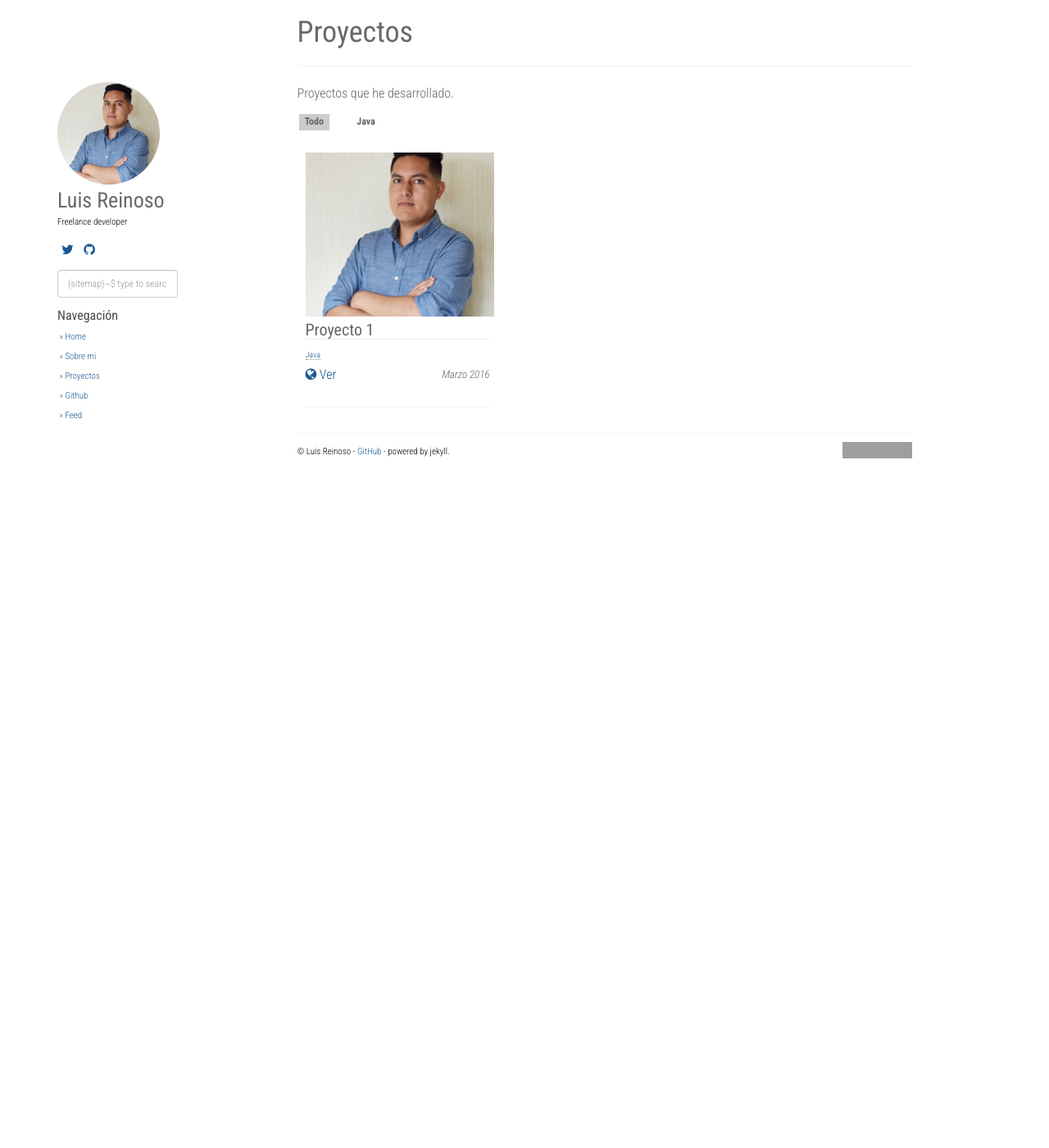
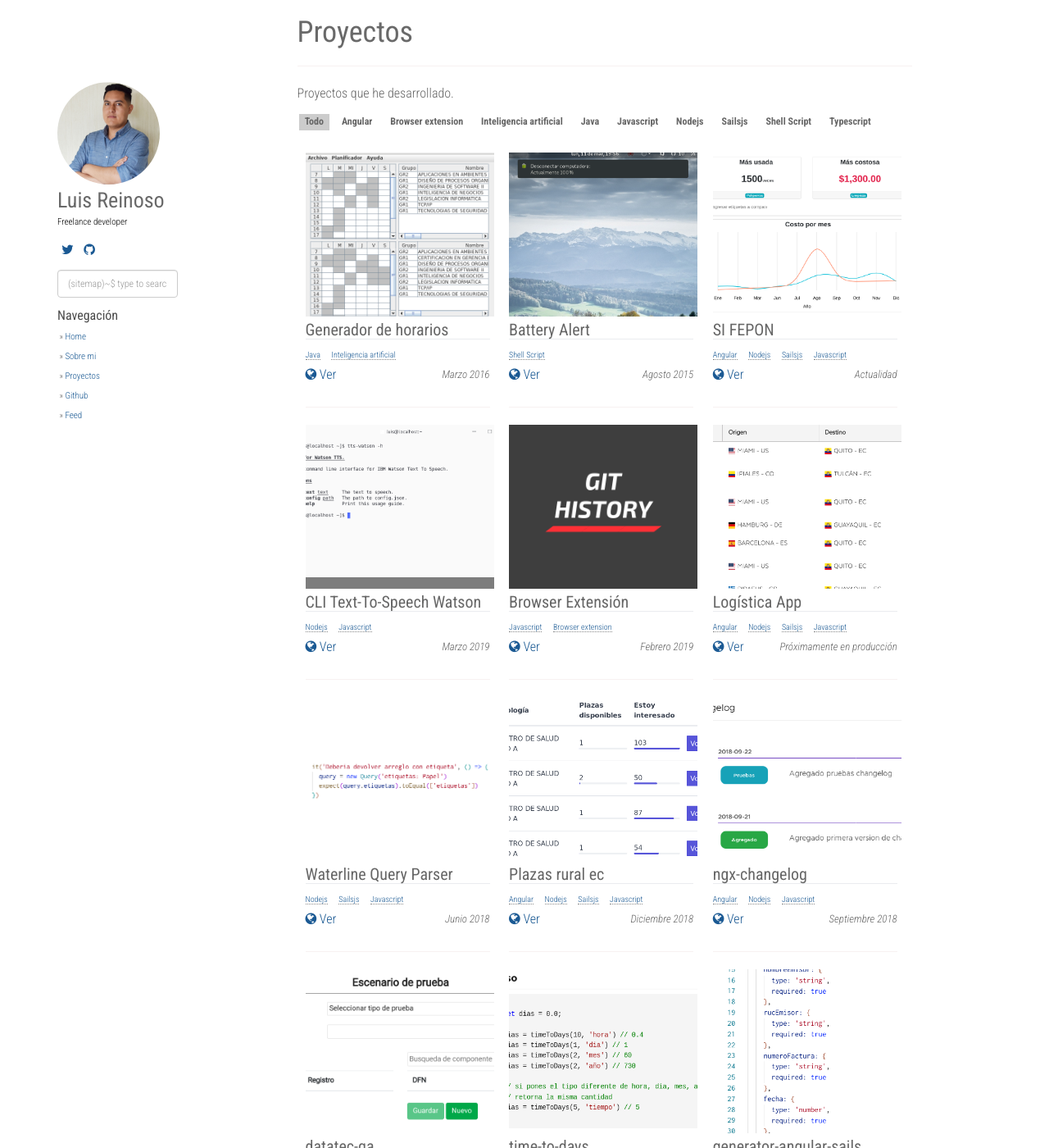
Before and after one commit to LuisReinoso/luisreinoso.github.io, a Jekyll site: the page built from projects.md, in a window 1280 px wide and 1400 px high. Shown: the whole window at 82% size. Built offline with Jekyll 4.4.1, drawn with Linux system fonts in a browser that asks for light colours; nearby versions of some CDN libraries; some of the changed text lies outside the part shown; grey boxes are pictures that could not be loaded.

Commit message:
Agregado proyectos hasta la fecha

```diff
--- a/_data/projects.json
+++ b/_data/projects.json
@@ -1,9 +1,96 @@
 [
 	{
-		"name": "Proyecto 1",
-		"image": "../img/avatar.png",
-		"url": "ejemploProyecto",
+		"name": "Generador de horarios",
+		"image": "../img/proyectos/generadorHorarioEstudiante.png",
+		"url": "https://github.com/LuisReinoso/GeneradorHorarioEstudiante",
 		"date": "Marzo 2016",
-		"tags": ["Java"]
+		"tags": ["Java", "Inteligencia artificial"]
+	},
+	{
+		"name": "Battery Alert",
+		"image": "../img/proyectos/batteryAlert.png",
+		"url": "https://github.com/LuisReinoso/BatteryAlert",
+		"date": "Agosto 2015",
+		"tags": ["Shell Script"]
+	},
+	{
+		"name": "SI FEPON",
+		"image": "../img/proyectos/si-fepon.png",
+		"url": "https://github.com/LuisReinoso/SI-FEPON",
+		"date": "Actualidad",
+		"tags": ["Angular", "Nodejs", "Sailsjs", "Javascript"]
+	},
+	{
+		"name": "CLI Text-To-Speech Watson",
+		"image": "../img/proyectos/cli-watson.png",
+		"url": "https://github.com/LuisReinoso/tts-watson",
+		"date": "Marzo 2019",
+		"tags": ["Nodejs", "Javascript"]
+	},
+	{
+		"name": "Browser Extensión",
+		"image": "../img/proyectos/git-history-browser-extension.png",
+		"url": "https://github.com/LuisReinoso/git-history-browser-extension",
+		"date": "Febrero 2019",
+		"tags": ["Javascript", "Browser extension"]
+	},
+	{
+		"name": "Logística App",
+		"image": "../img/proyectos/logistica.png",
+		"url": "",
+		"date": "Próximamente en producción",
+		"tags": ["Angular", "Nodejs", "Sailsjs", "Javascript"]
+	},
+	{
+		"name": "Waterline Query Parser",
+		"image": "../img/proyectos/waterline-query-language-parser.png",
+		"url": "https://github.com/LuisReinoso/waterline-query-language-parser",
+		"date": "Junio 2018",
+		"tags": ["Nodejs", "Sailsjs", "Javascript"]
+	},
+	{
+		"name": "Plazas rural ec",
+		"image": "../img/proyectos/plazas-rural-ec.png",
+		"url": "https://github.com/LuisReinoso/plazas-rural-ec",
+		"date": "Diciembre 2018",
+		"tags": ["Angular", "Nodejs", "Sailsjs", "Javascript"]
+	},
+	{
+		"name": "ngx-changelog",
+		"image": "../img/proyectos/ngx-changelog.png",
+		"url": "https://luisreinoso.github.io/ngx-changelog",
+		"date": "Septiembre 2018",
+		"tags": ["Angular", "Nodejs", "Javascript"]
+	},
+	{
+		"name": "datatec-qa",
+		"image": "../img/proyectos/datatec-qa.png",
+		"url": "",
+		"date": "Diciembre 2017",
+		"tags": ["Angular", "Nodejs", "Sailsjs", "Javascript"]
+	},
+	{
+		"name": "time-to-days",
+		"image": "../img/proyectos/time-to-days.png",
+		"url": "https://github.com/LuisReinoso/time-to-days",
+		"date": "Junio 2018",
+		"tags": ["Javascript"]
+	},
+	{
+		"name": "generator-angular-sails",
+		"image": "../img/proyectos/generator-angular-sails.png",
+		"url": "https://github.com/LuisReinoso/generator-angular-sails",
+		"date": "Febrero 2018",
+		"tags": ["Javascript"]
+	},
+	{
+		"name": "bitmask",
+		"image": "../img/proyectos/bitmask.png",
+		"url": "https://github.com/LuisReinoso/Bitmask",
+		"date": "Abril 2018",
+		"tags": ["Javascript", "Typescript"]
 	}
+
+
+
 ]
```
Also changed, not shown: static/img/proyectos/batteryAlert.png (added), static/img/proyectos/bitmask.png (added), static/img/proyectos/cli-watson.png (added), static/img/proyectos/datatec-qa.png (added), static/img/proyectos/generadorHorarioEstudiante.png (added), static/img/proyectos/generator-angular-sails.png (added), static/img/proyectos/git-history-browser-extension.png (added), static/img/proyectos/logistica.png (added), static/img/proyectos/ngx-changelog.png (added), static/img/proyectos/plazas-rural-ec.png (added), static/img/proyectos/si-fepon.png (added), static/img/proyectos/time-to-days.png (added), static/img/proyectos/waterline-query-language-parser.png (added).
